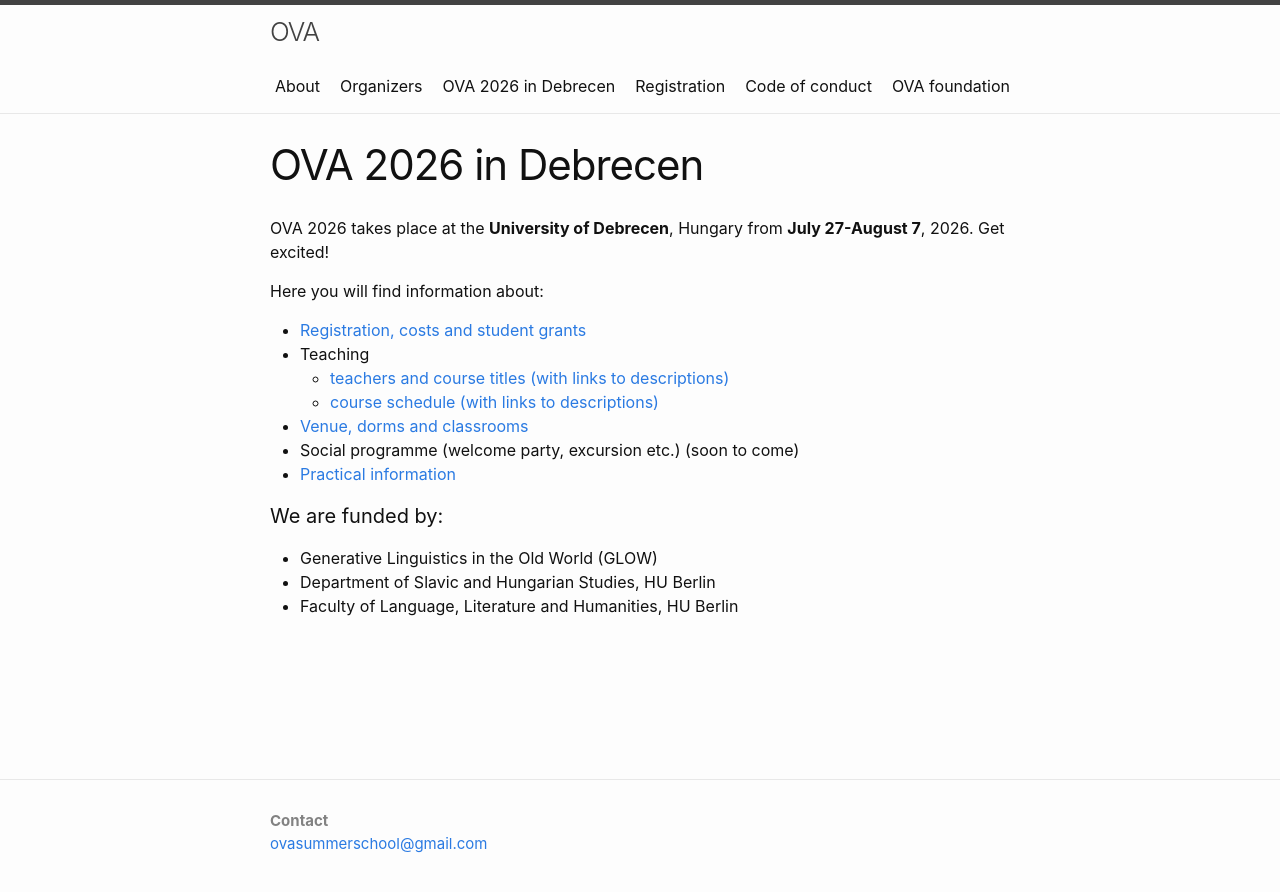
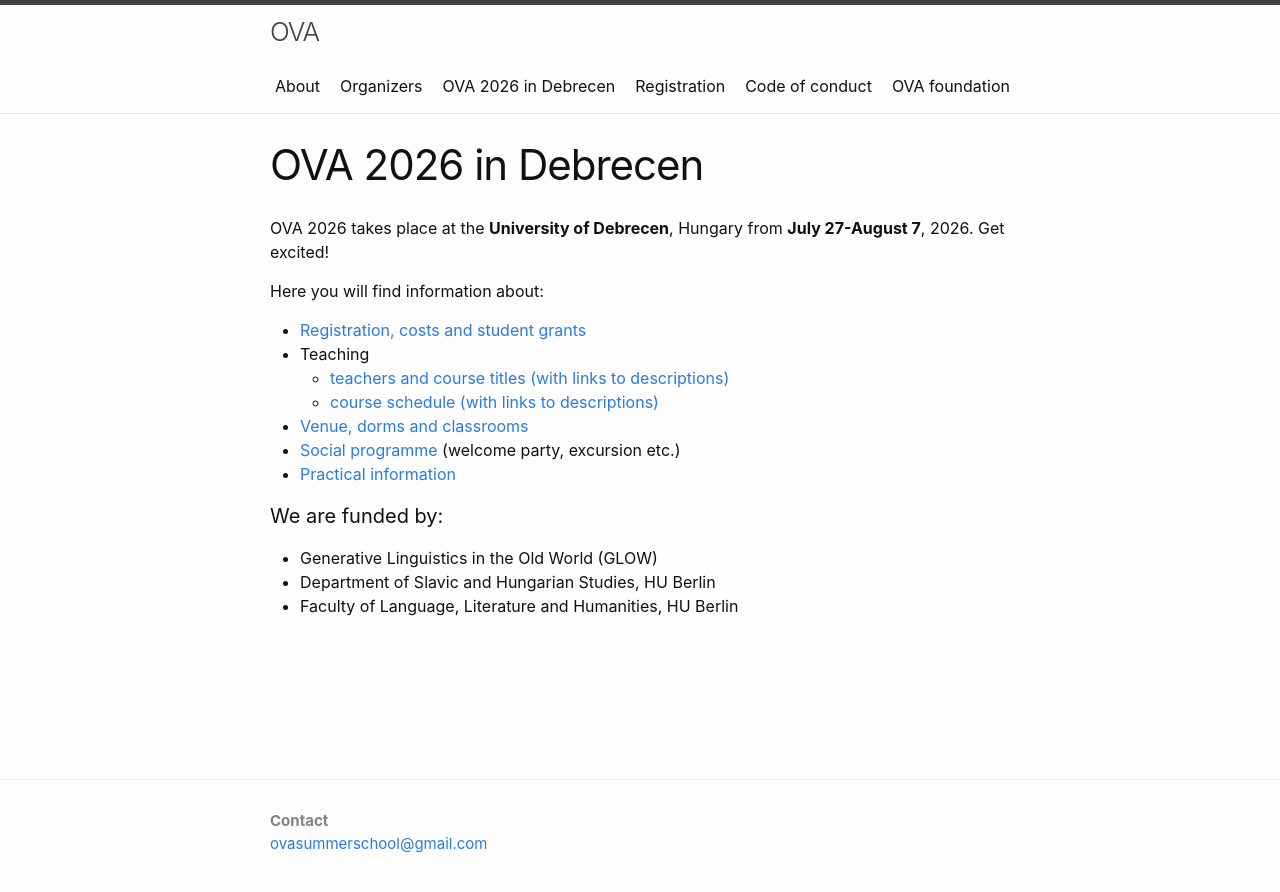
Before and after one commit to ovaschool/ovaschool.github.io, a Jekyll site: the page built from staticpages/2_ova2026.markdown, in a window 1280 px wide. Shown: the top 892 px of the page. Built offline with Jekyll 4.4.1, drawn with Linux system fonts in a browser that asks for light colours.

Commit message:
Update 2_ova2026.markdown

```diff
--- a/staticpages/2_ova2026.markdown
+++ b/staticpages/2_ova2026.markdown
@@ -14,7 +14,7 @@ Here you will find information about:
     - [teachers and course titles (with links to descriptions)](https://ovaschool.github.io/ova2026-teachers)
     - [course schedule (with links to descriptions)](https://docs.google.com/spreadsheets/d/1cHCMcVRPHjgnvnyKIIJlIhP-aCOYfsXFR7jU7Xpneuo/)
 - [Venue, dorms and classrooms](https://ovaschool.github.io/ova2026-location)
-- Social programme (welcome party, excursion etc.) (soon to come)
+- [Social programme](https://ovaschool.github.io/ova2026-social) (welcome party, excursion etc.)
 - [Practical information](https://ovaschool.github.io/ova2026-practical)
 
 #### We are funded by:
```
